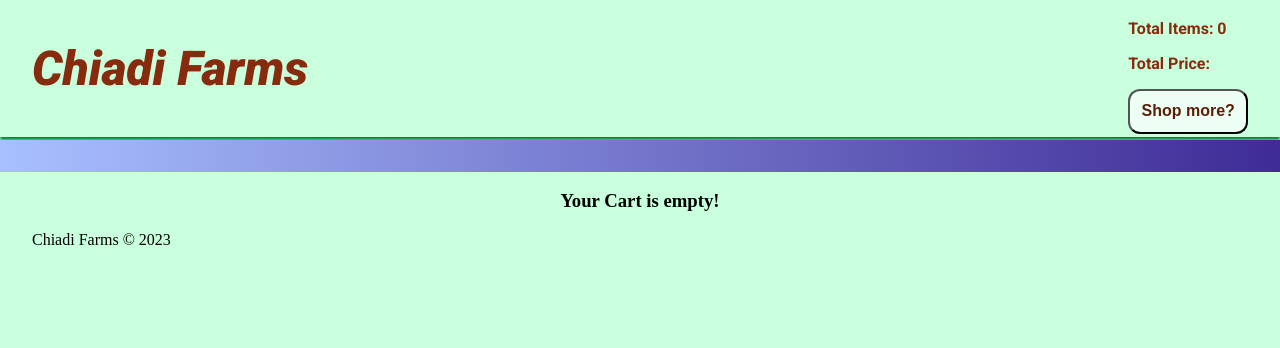
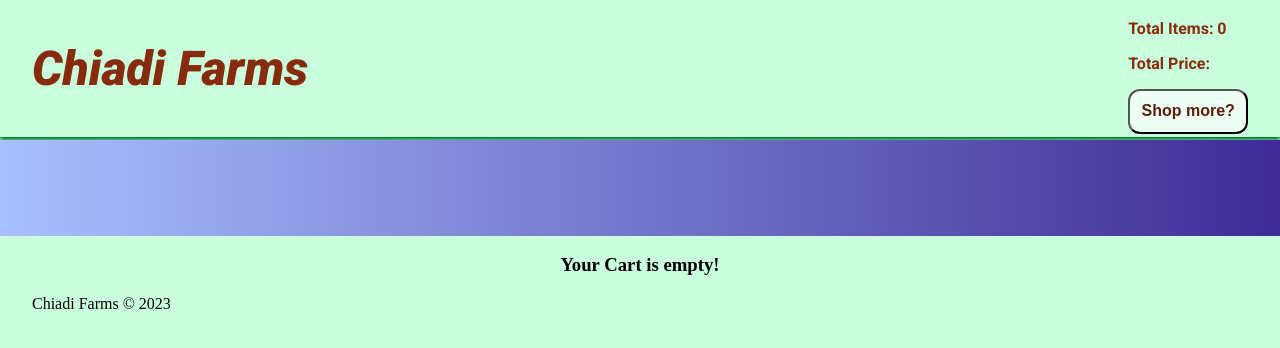
Before and after one commit to lcim/Shopping_cart-TS, a React (Vite) app: page / in a window 1280 px wide. Both pictures are taken after a click on the button "View Cart". Shown: the top 348 px of the page. Built offline with nearby package versions, Linux system fonts and the light colour scheme.

Commit message:
reduced padding on Products

```diff
--- a/src/components/Cart/_Cart.scss
+++ b/src/components/Cart/_Cart.scss
@@ -4,11 +4,16 @@
 //   background-color: darken($main_background_color, 4%);
 // }
 .cart {
-  margin: 0;
-  padding-inline: $base_padding * 3;
-  padding-block: $base_padding;
+  margin: 0 auto;
+  padding: $base_padding;
   background-image: $background_gradientL10;
   // background-color: darken($main_background_color, 58%);
+  @include breakpoint(480px) {
+    padding: $base_padding * 2;
+  }
+  @include breakpoint(920px) {
+    padding: $base_padding * 3;
+  }
 }
 .cart__summary {
   background-color: darken($main_background_color, 4%);
@@ -16,7 +21,7 @@
   & p {
     font-weight: map-get($map: $fontWeight, $key: bold);
   }
-  & .grand__price{
+  & .grand__price {
     font-size: map-get($map: $fontSizes, $key: normal2);
     text-decoration: underline;
   }
@@ -55,7 +60,7 @@
     @include flex(column);
     font-family: Montserrat;
     padding: $base_padding;
-    @include breakpoint(960px){
+    @include breakpoint(960px) {
       flex-direction: row;
       column-gap: $base_padding;
     }
@@ -79,8 +84,8 @@
       border: 1px solid complement($color: $main_background_color);
       &:hover {
         background-color: darken($main_background_color, 44%);
-        font-size: map-get($map: $fontSizes, $key: normal2)
-        }
+        font-size: map-get($map: $fontSizes, $key: normal2);
+      }
     }
     .remove__item__from__cart {
       @extend .manually__select__qty;
```
